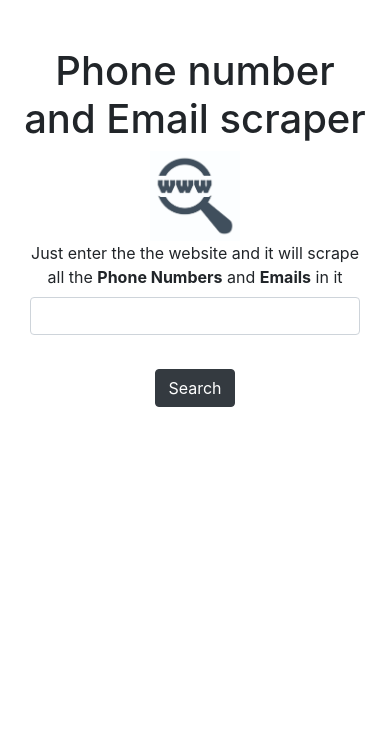
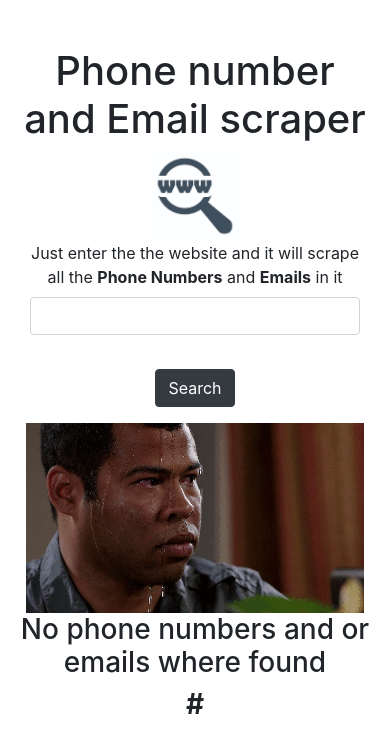
Before and after one commit to RTBlanco/email_number_search, a Flask app: template Searcher/templates/home.html in a window 390 px wide. Shown: the part 57-810 px from the top of the page. Run offline with Flask 2, Linux system fonts and the light colour scheme; the template is opened without the code that fills it: most values are stand-ins (such as "Sample title", 1, 10 or a date in 2020); some libraries are stand-ins or nearby versions.

Commit message:
completed main page

```diff
--- a/Searcher/static/home.css
+++ b/Searcher/static/home.css
@@ -5,3 +5,10 @@ img {
 input.btn {
     margin-top: 10px;
 }
+
+
+@media screen and (max-width: 767px) {
+    #oops {
+       width: 40vh;
+    }
+}
--- a/Searcher/templates/home.html
+++ b/Searcher/templates/home.html
@@ -4,14 +4,13 @@
         <div class="row">
             <div class="col-lg-12 text-center">
                 <h1 class="mt-5">Phone number and Email scraper</h1>
-                <!--<p class="lead">Just enter the the website and it will scrape all the <strong>Phone Numbers</strong> and <strong>Emails</strong> in it </p>-->
                 <!--Try to see if you can make this image natually small so it does not take so long to load !-->
                 <img src="{{ url_for('static', filename='LOGO.png') }}" alt="logo image">
                 <div class="col">
                     <form class="form-group" action="/home" method="POST">
                         <label for="">Just enter the the website and it will scrape all the <strong>Phone Numbers</strong> and <strong>Emails</strong> in it </label>
                         <br>
-                        <input class="form-control" type="url" name="url">
+                        <input class="form-control" type="url" name="url" required>
                         <br>
                         <input class="btn btn-dark" type="submit" value="Search">
                     </form>
@@ -19,5 +18,48 @@
             </div>
         </div>
     </div>
-    <!-- regex for URLS "(https?:\/\/)?(www\.)[-a-zA-Z0-9@:%._\+~#=]{2,256}\.[a-z]{2,4}\b([-a-zA-Z0-9@:%_\+.~#?&//=]*)|(https?:\/\/)?(www\.)?(?!ww)[-a-zA-Z0-9@:%._\+~#=]{2,256}\.[a-z]{2,4}\b([-a-zA-Z0-9@:%_\+.~#?&//=]*)"-->
+    {% if data == True %}
+        <div class="container">
+            <div class='row'>
+                <div class="col">
+                    <table class="table table-borded">
+                        <thead>
+                            <tr>
+                                <th>Phone Numbers</th>
+                            </tr>
+                        </thead>
+                        <tbody>
+                            {% for phone in phones %}
+                            <tr>
+                                <td>{{phone}}</td>
+                            </tr>
+                            {% endfor %}
+                        </tbody>
+                    </table>
+                </div>
+                <div class="col">
+                    <table class="table table-borded">
+                        <thead>
+                            <tr>
+                                <th>Emails</th>
+                            </tr>
+                        </thead>
+                        <tbody>
+                            {% for email in emails %}
+                            <tr>
+                                <td>{{email}}</td>
+                            </tr>
+                            {% endfor %}
+                        </tbody>
+                    </table>
+                </div>
+            </div>
+        </div>
+    {% else %}
+        <div class="col-lg-12 text-center">
+            <img id="oops" src="{{ url_for('static', filename='sweating.gif') }}" alt="sweating">
+            <h3>No phone numbers and or emails where found </h3>
+            <h3><strong>{{url}}</strong></h3>
+        </div>
+    {% endif %}
 {% endblock content %}
```
Also changed, not shown: Searcher/routes.py (+7 -13 lines), Searcher/search.py (+6 -15 lines), Searcher/static/sweating.gif (added).
